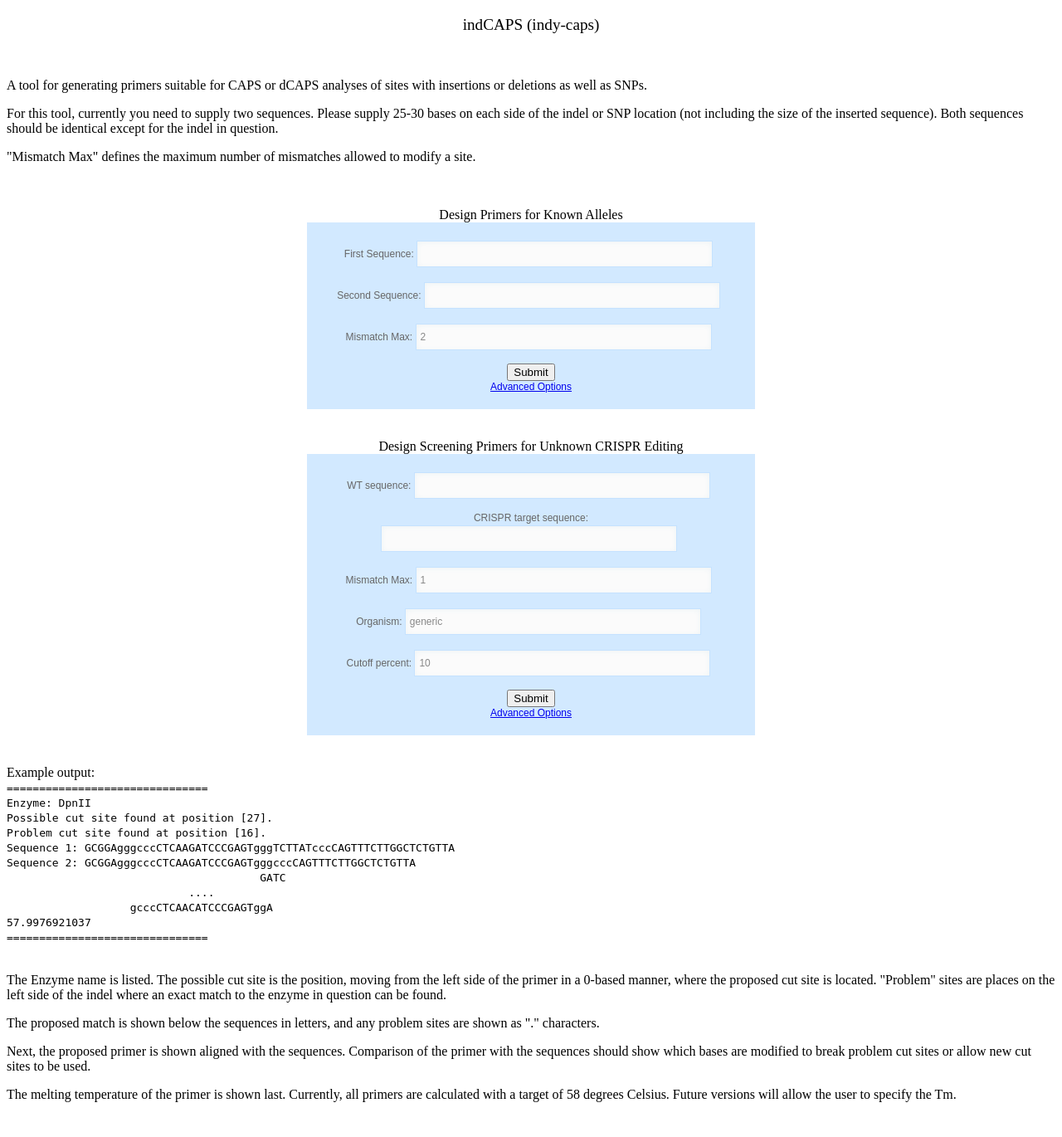
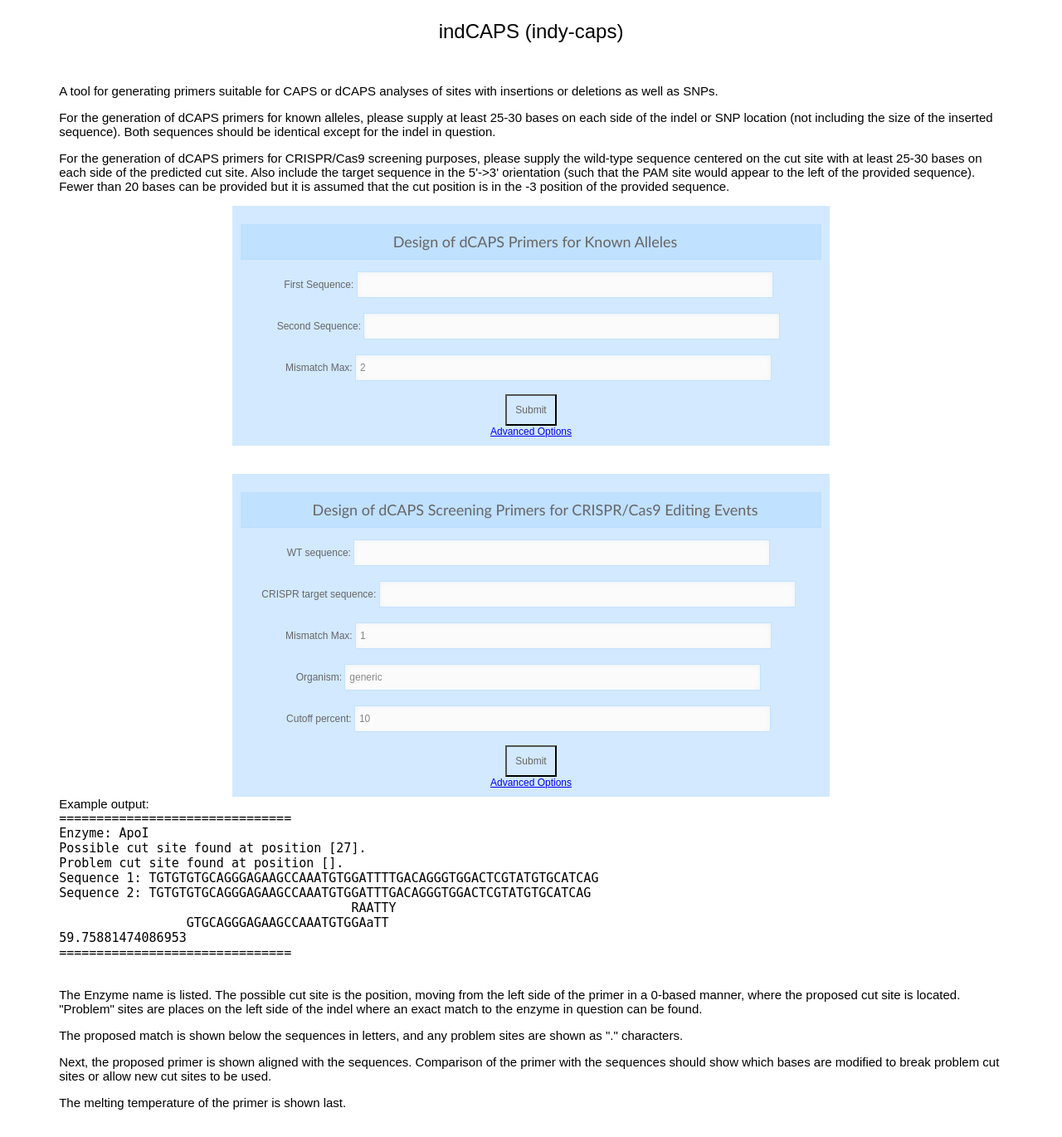
Before and after one commit to KieberLab/indCAPS, a Flask app: page / in a window 1280 px wide. Shown: the whole page at 83% size. Before the commit the page ends 1328 px from the top, so only its background shows below. Run offline with Flask 2, Linux system fonts and the light colour scheme.

Commit message:
made it look better

```diff
--- a/static/custom.css
+++ b/static/custom.css
@@ -6,6 +6,18 @@ pre {
 }
 form {
 	text-align:center;
+}
+.customtitle {
+	font: 20px Arial, Helvetica, sans-serif;
+}
+
+.bigbox {
+	width:90%;
+	/*background: #55BA74;*/
+	margin-left:auto;
+    margin-right:auto;
+	padding: 10px 10px 10px 10px;
+	font: 15px Arial, Helvetica, sans-serif;
 }
 
 .container {
@@ -39,19 +51,19 @@ form {
     margin-left:auto;
     margin-right:auto;
 	/*float:left;*/
-    max-width: 500px;
+    max-width: 700px;
     background: #D2E9FF;
-    padding: 20px 20px 20px 20px;
+    padding: 10px 10px 10px 10px;
     font: 12px Arial, Helvetica, sans-serif;
     color: #666;
 }
 .elegant-aero h1 {
-    font: 24px "Trebuchet MS", Arial, Helvetica, sans-serif;
+    font: 18px "Trebuchet MS", Arial, Helvetica, sans-serif;
     padding: 10px 10px 10px 20px;
     display: block;
     background: #C0E1FF;
     border-bottom: 1px solid #B8DDFF;
-    margin: -20px -20px 15px;
+    /*margin: -20px -20px 15px;*/
 }
 .elegant-aero h1>span {
     display: block;
@@ -78,7 +90,7 @@ form {
 .elegant-aero input[type="text"], .elegant-aero input[type="email"], .elegant-aero textarea, .elegant-aero select {
     color: #888;
     width: 70%;
-    padding: 0px 0px 0px 5px;
+    padding: 0px 5px 0px 5px;
     border: 1px solid #C5E2FF;
     background: #FBFBFB;
     outline: 0;
@@ -88,6 +100,11 @@ form {
     height: 30px;
     line-height:15px;
     margin: 2px 6px 16px 0px;
+}
+.elegant-aero input[type="radio"] {
+	color: #888;
+	border: 1px solid #C5E2FF;
+	background: #FBFBFB;
 }
 .elegant-aero textarea{
     height:100px;
@@ -105,7 +122,7 @@ form {
     width: 70%;
 }
 .elegant-aero .button{
-    padding: 10px 30px 10px 30px;
+    padding: 5px 7px 5px 7px;
     background: #66C1E4;
     border: none;
     color: #FFF;
--- a/templates/index.html
+++ b/templates/index.html
@@ -7,28 +7,23 @@
 <script type="text/javascript" src="{{ url_for('static', filename='index.js') }}"></script>
 </head>
 <body>
-<center><big><p>indCAPS (indy-caps)</p></big></center>
-<br>
 
+<div class="customtitle"><center><big><p>indCAPS (indy-caps)</p></big></center></div>
+
+<div class="bigbox">
 <p>A tool for generating primers suitable for CAPS or dCAPS analyses of sites with insertions or deletions as well as SNPs.</p>
 
-<p>For this tool, currently you need to supply two sequences. Please supply 25-30 bases on each side of the indel or SNP location (not including the size of the inserted sequence). Both sequences should be identical except for the indel in question.</p>
+<p>For the generation of dCAPS primers for known alleles, please supply at least 25-30 bases on each side of the indel or SNP location (not including the size of the inserted sequence). Both sequences should be identical except for the indel in question.</p>
 
-<p>"Mismatch Max" defines the maximum number of mismatches allowed to modify a site.</p>
-<br>
-<br>
+<p>For the generation of dCAPS primers for CRISPR/Cas9 screening purposes, please supply the wild-type sequence centered on the cut site with at least 25-30 bases on each side of the predicted cut site. Also include the target sequence in the 5'->3' orientation (such that the PAM site would appear to the left of the provided sequence). Fewer than 20 bases can be provided but it is assumed that the cut position is in the -3 position of the provided sequence.</p>
 
-<!--<center>Click either of the two buttons below to begin.</center>-->
-<!-- <div class="container"> -->
 <div>
-	<div class="header"><span><center>Design Primers for Known Alleles</center></span>
-	</div>
-	<div class="content">
 	<form role="form" class="elegant-aero" method="POST" action="{{ url_for('results') }}">
+	<h1>Design of dCAPS Primers for Known Alleles</h1>
 	First Sequence: <input type="text" name="seq1"><br>
 	Second Sequence: <input type="text" name="seq2"><br>
 	Mismatch Max: <input type="text" name="ham" value="2"><br>
-	<input type="submit" value="Submit"><br>
+	<input class="elegant-aero" type="submit" value="Submit"><br>
 	<a href="#" class="show">Advanced Options</a>
 	<div class="expandedText" style="display:none">
 	<a href="#" class="hide">Close</a><br>
@@ -36,28 +31,24 @@
 	Primer Type: TM <input type="radio" name="primerType" value="tm" checked> Length <input type="radio" name="primerType" value="length"><br>
 	Primer Length (bp): <input type="text" name="primerLength" value="30"><br>
 	Melting Temperature (C): <input type="text" name="tm" value="60"><br>
-	Allow 3' G/T Mismatches: Yes <input type="radio" name="allowMM" value="yes" checked> No <input type="radio" name="allowMM" value="no"><br>
+	Allow 3' G/T Mismatches: Yes <input class="elegant-aero" type="radio" name="allowMM" value="yes" checked> No <input type="radio" name="allowMM" value="no"><br>
 	Sodium Concentration (microMolar): <input type="text" name="sodiumConc" value="0.05"><br>
 	Primer Concentration (milliMolar): <input type="text" name="primerConc" value="50"><br>
 	</div>
 	</form>
-	</div>
 </div>
 <div style="clear:both;"></div>
 <br>
 <br>
-<!--<div class="container">-->
 <div>
-	<div class="header2"><span><center>Design Screening Primers for Unknown CRISPR Editing</center></span>
-	</div>
-	<div class="content">
 	<form role="form" class="elegant-aero" method="POST" action="{{url_for('screening') }}">
+	<h1>Design of dCAPS Screening Primers for CRISPR/Cas9 Editing Events</h1>
 	WT sequence: <input type="text" name="seq"><br>
 	CRISPR target sequence: <input type="text" name="targetSeq"><br>
 	Mismatch Max: <input type="text" name="ham" value="1"><br>
 	Organism: <input type="text" name="organism" value="generic"><br>
 	Cutoff percent: <input type="text" name="cutoffPercent" value="10"><br>
-	<input type="submit" value="Submit"><br>
+	<input class="elegant-aero" type="submit" value="Submit"><br>
 	<a href="#" class="show">Advanced Options</a>
 	<div class="expandedText" style="display:none">
 	<a href="#" class="hide">Close</a><br>
@@ -69,33 +60,29 @@
 	Primer Concentration (milliMolar): <input type="text" name="primerConc" value="50"><br>
 	</div>
 	</form>
-	</div>
 </div>
 
-<br>
-<br>
 <div style="clear:both;"></div>
 Example output:
+<br>
 <pre>
-
 ===============================
-Enzyme: DpnII
+Enzyme: ApoI
 Possible cut site found at position [27].
-Problem cut site found at position [16].
-Sequence 1: GCGGAgggcccCTCAAGATCCCGAGTgggTCTTATcccCAGTTTCTTGGCTCTGTTA
-Sequence 2: GCGGAgggcccCTCAAGATCCCGAGTgggcccCAGTTTCTTGGCTCTGTTA
-                                       GATC
-                            ....
-                   gcccCTCAACATCCCGAGTggA
-57.9976921037
+Problem cut site found at position [].
+Sequence 1: TGTGTGTGCAGGGAGAAGCCAAATGTGGATTTTGACAGGGTGGACTCGTATGTGCATCAG
+Sequence 2: TGTGTGTGCAGGGAGAAGCCAAATGTGGATTTGACAGGGTGGACTCGTATGTGCATCAG
+                                       RAATTY
+                 GTGCAGGGAGAAGCCAAATGTGGAaTT
+59.75881474086953
 ===============================
 </pre>
 <br>
 <p>The Enzyme name is listed. The possible cut site is the position, moving from the left side of the primer in a 0-based manner, where the proposed cut site is located. "Problem" sites are places on the left side of the indel where an exact match to the enzyme in question can be found. </p>
-
 <p>The proposed match is shown below the sequences in letters, and any problem sites are shown as "." characters.</p>
 <p>Next, the proposed primer is shown aligned with the sequences. Comparison of the primer with the sequences should show which bases are modified to break problem cut sites or allow new cut sites to be used.</p>
-<p>The melting temperature of the primer is shown last. Currently, all primers are calculated with a target of 58 degrees Celsius. Future versions will allow the user to specify the Tm.</p>
+<p>The melting temperature of the primer is shown last.</p>
+</div>
 </body>
 </html>
 
```
